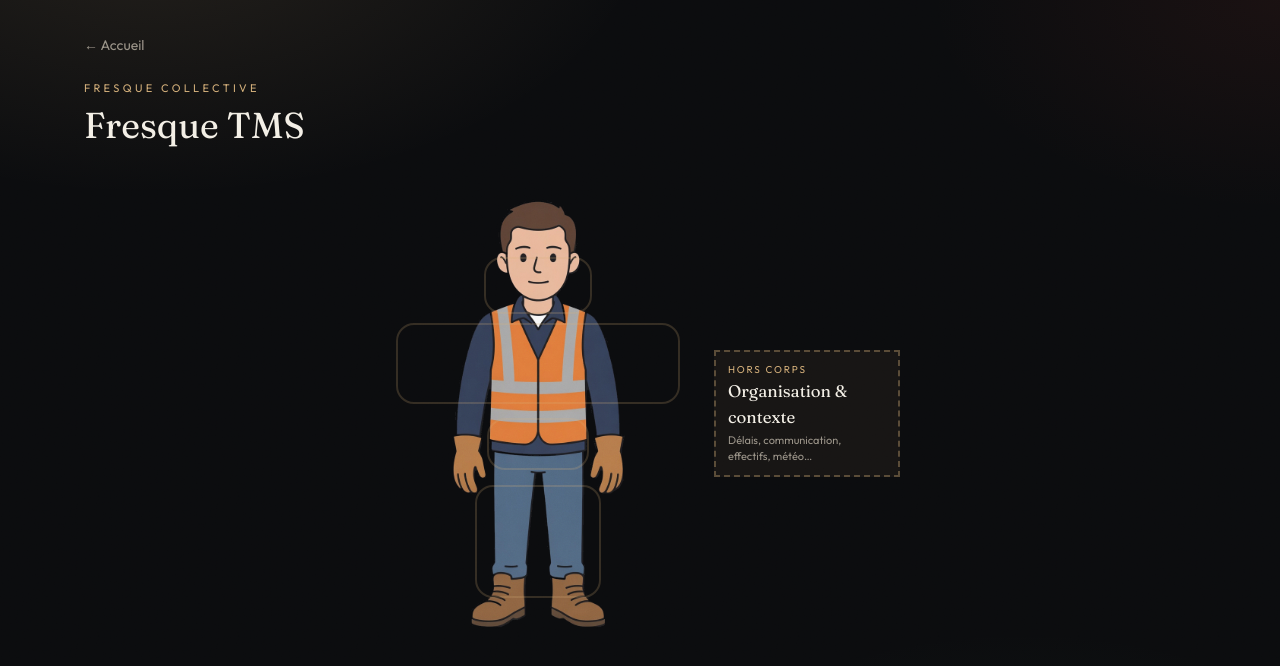
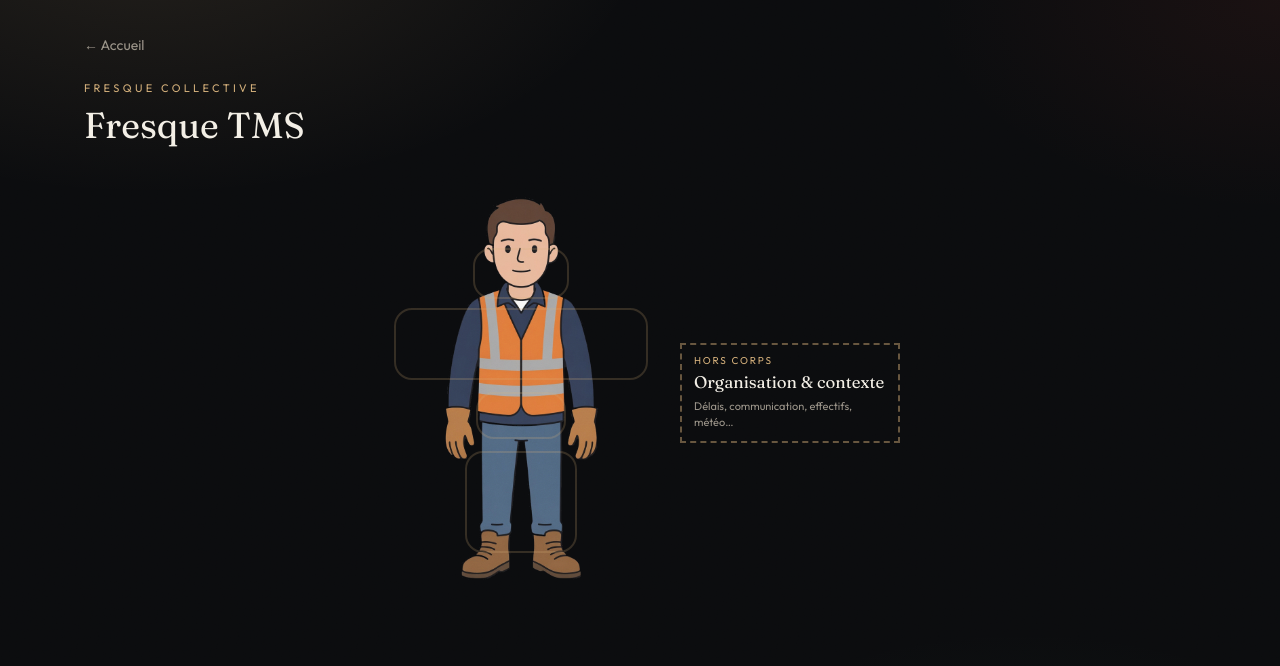
Before and after one commit to jok3rgaming33-stack/Fresque-TMS, a Next.js app: page /fresque in a window 1280 px wide. Shown: the top 666 px of the page. Built offline with nearby package versions, Linux system fonts and the light colour scheme.

Commit message:
Corrige superposition Organisation, retire Absence rotation des taches

```diff
--- a/src/app/globals.css
+++ b/src/app/globals.css
@@ -179,13 +179,19 @@ body {
 }
 .org-drop {
   position: relative;
-  width: min(100%, 280px);
-  padding: 10px 12px;
-  border: 2px dashed rgb(212 175 122 / 0.35);
-  background: rgb(212 175 122 / 0.06);
+  z-index: 2;
+  display: flex;
+  flex-direction: column;
+  width: 100%;
+  max-width: 100%;
+  margin-top: 6px;
+  padding: 8px 12px 10px;
+  border: 2px dashed rgb(212 175 122 / 0.45);
+  background: var(--bg);
   color: inherit;
   text-align: left;
   cursor: pointer;
+  flex-shrink: 0;
 }
 .org-drop.armed,
 .org-drop.drop-ok {
@@ -223,7 +229,7 @@ body {
   width: auto;
   max-width: 100%;
   height: auto;
-  max-height: 42vh;
+  max-height: 32vh;
 }
 .mini-grid {
   display: grid;
@@ -433,8 +439,8 @@ html.dragging-card body {
 .board-body {
   order: 1;
   flex: 0 0 auto;
-  max-height: 46vh;
-  overflow: hidden;
+  max-height: none;
+  overflow: visible;
 }
 .board-slot {
   order: 2;
@@ -499,7 +505,7 @@ html.dragging-card body {
     order: 3;
   }
   .board-body-img {
-    max-height: 72vh;
+    max-height: 58vh;
   }
   .body-layout {
     flex-direction: row;
@@ -509,6 +515,7 @@ html.dragging-card body {
   }
   .org-drop {
     width: 220px;
+    margin-top: 10px;
   }
   .mini-grid {
     grid-template-columns: repeat(2, minmax(0, 1fr));
```
Also changed, not shown: src/data/associations.ts (+7 -7 lines), src/data/cards.ts (+5 -17 lines).
